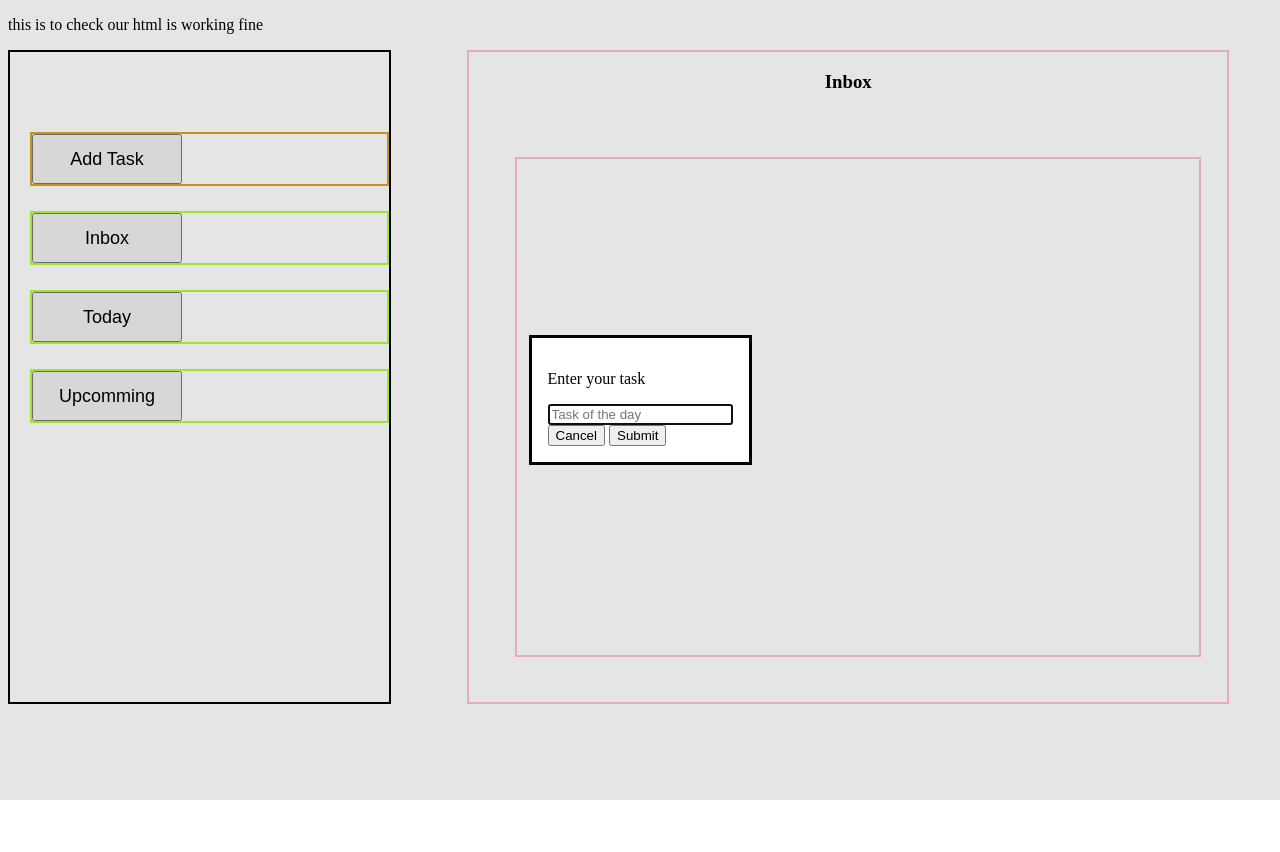
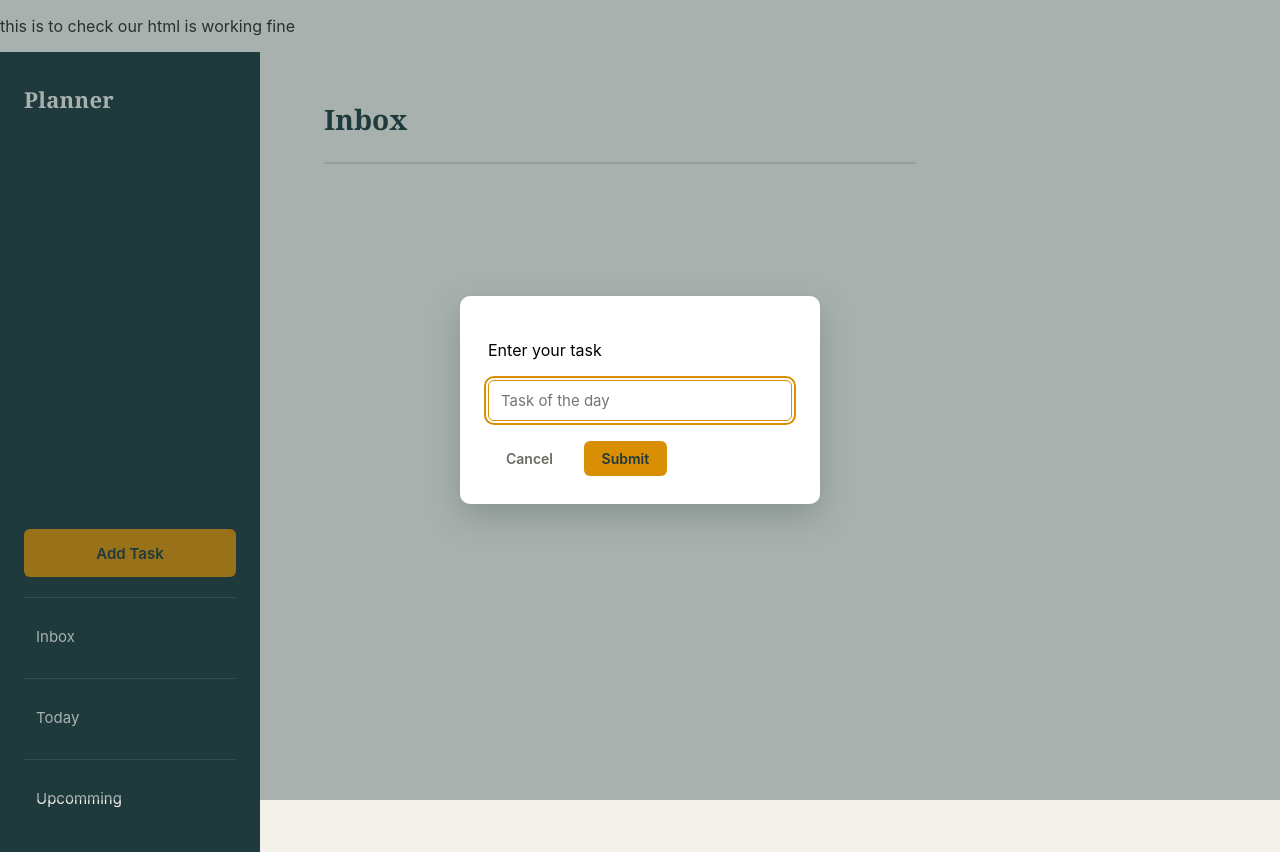
Before and after one commit to anas0888/DoWhatMatters, a website built with webpack: page src/template.html in a window 1280 px wide. Both pictures are taken after a click on the button "Add Task". Before the commit the page ends 800 px from the top, so only its background shows below. Built offline with nearby package versions, Linux system fonts and the light colour scheme.

Commit message:
design the entire page

```diff
--- a/src/style.css
+++ b/src/style.css
@@ -1,62 +1,329 @@
-.mainContainer{
+/* ---------------------------------------------------
+   Todo App — "Desk Planner" theme
+   Palette:
+   --ink:      #1F3A3D  (deep teal — sidebar, headings)
+   --paper:    #F3F1EA  (warm paper — main surface)
+   --paper-2:  #FFFFFF  (task rows)
+   --line:     #D8D3C4  (rules / dividers)
+   --amber:    #D98E04  (single accent — actions)
+   --text:     #2B2B26  (body text)
+   --text-soft:#6B6A60  (secondary text)
+--------------------------------------------------- */
+
+* {
+    box-sizing: border-box;
+}
+
+body {
+    margin: 0;
+    font-family: "Inter", "Segoe UI", system-ui, sans-serif;
+    background: var(--paper, #F3F1EA);
+    color: var(--text, #2B2B26);
+}
+
+/* Layout */
+
+.mainContainer {
     display: flex;
+    min-height: 100vh;
+}
 
-}
-.sideBar{
-    border: 2px solid black;
-    height: 650px;
-    width:30%;
-}
-.optionContainer{
-    border: 2px solid greenyellow;
-    margin-left: 20px;
-    margin-top: 25px;
-
-}
-.optionsBtn{
-width: 150px;
-height: 50px;
-font-size:18px;
-transition: background-color 1s ease, transform 0.2s ease;
-}
-.optionsBtn:hover{
-    background-color: black;
-    color: aliceblue;
-}
-.inboxMain{
-  border : 2px solid pink;
-  width : 60%;
-  margin-left: 6%;
+.sideBar {
+    background: var(--ink, #1F3A3D);
+    color: #F3F1EA;
+    height: auto;
+    min-height: 100vh;
+    width: 260px;
+    flex-shrink: 0;
+    border: none;
+    padding: 32px 24px;
     display: flex;
     flex-direction: column;
-  text-align: center;
 }
 
-.taskContainer{
-     border : 2px solid pink;
-  width : 90%;
-  height: 90%;
-  margin: 6%;
+.sideBar::before {
+    content: "Planner";
+    font-family: "Fraunces", Georgia, serif;
+    font-size: 22px;
+    font-weight: 600;
+    letter-spacing: 0.01em;
+    color: #F3F1EA;
+    display: block;
+    margin-bottom: 40px;
+}
+
+.optionContainer {
+    border: none;
+    border-top: 1px solid rgba(243, 241, 234, 0.15);
+    margin-left: 0;
+    margin-top: 20px;
+    padding-top: 16px;
+    display: flex;
+    flex-direction: column;
+    gap: 8px;
+}
+
+.optionsBtn {
+    width: 100%;
+    height: 44px;
+    font-size: 15px;
+    font-family: inherit;
+    text-align: left;
+    padding: 0 12px;
+    background: transparent;
+    color: #F3F1EA;
+    border: none;
+    border-radius: 6px;
+    cursor: pointer;
+    transition: background-color 0.2s ease;
+}
+
+.optionsBtn:hover {
+    background-color: rgba(243, 241, 234, 0.12);
+    color: #F3F1EA;
+    transform: none;
+}
+
+.addTask {
+    margin-left: 0;
+    margin-top: auto;
+    border: none;
+}
+
+.addTaskBtn {
+    width: 100%;
+    height: 48px;
+    font-size: 15px;
+    font-weight: 600;
+    font-family: inherit;
+    background: var(--amber, #D98E04);
+    color: #1F3A3D;
+    border: none;
+    border-radius: 6px;
+    cursor: pointer;
+    transition: background-color 0.2s ease, transform 0.15s ease;
+}
+
+.addTaskBtn:hover {
+    background-color: #C27F03;
+    color: #ffffff;
+    transform: translateY(-1px);
+}
+
+.addTaskBtn:active {
+    transform: translateY(0);
+}
+
+/* Main content */
+
+.inboxMain {
+    border: none;
+    width: auto;
+    flex: 1;
+    margin-left: 0;
+    padding: 48px 64px;
     display: flex;
     flex-direction: column;
     text-align: left;
-  flex-wrap: wrap;
+    max-width: 720px;
 }
-.addTaskBtn{
-width: 150px;
-height: 50px;
-font-size:18px;
-transition: background-color 1s ease, transform 0.2s ease;
+
+.inboxMain h3 {
+    font-family: "Fraunces", Georgia, serif;
+    font-size: 28px;
+    font-weight: 600;
+    color: var(--ink, #1F3A3D);
+    margin: 0 0 24px 0;
 }
-.addTaskBtn:hover{
-    background-color: rgb(139, 209, 139);
-    color:aliceblue
+
+.taskContainer {
+    border: none;
+    width: 100%;
+    height: auto;
+    margin: 0;
+    display: flex;
+    flex-direction: column;
+    text-align: left;
+    flex-wrap: nowrap;
+    gap: 1px;
+    background: var(--line, #D8D3C4);
+    border: 1px solid var(--line, #D8D3C4);
+    border-radius: 8px;
+    overflow: hidden;
 }
-.addTask{
-    margin-left: 20px;
-    margin-top: 80px;
-    border : 2px solid goldenrod
+
+.taskContainer:empty {
+    padding: 40px 24px;
+    background: var(--paper-2, #FFFFFF);
+    color: var(--text-soft, #6B6A60);
+    text-align: center;
+    font-size: 14px;
 }
-.completed{
+
+.taskContainer:empty::before {
+    content: "No tasks yet. Add one to get started.";
+}
+
+/* Individual task rows (plain divs created in JS) */
+
+.taskContainer > div {
+    display: flex;
+    align-items: center;
+    justify-content: space-between;
+    gap: 16px;
+    background: var(--paper-2, #FFFFFF);
+    padding: 14px 20px;
+}
+
+.taskContainer > div > span {
+    font-size: 15px;
+    color: var(--text, #2B2B26);
+    word-break: break-word;
+}
+
+.taskContainer > div > button {
+    flex-shrink: 0;
+    font-family: inherit;
+    font-size: 13px;
+    font-weight: 600;
+    padding: 6px 14px;
+    background: transparent;
+    color: var(--ink, #1F3A3D);
+    border: 1.5px solid var(--ink, #1F3A3D);
+    border-radius: 5px;
+    cursor: pointer;
+    transition: background-color 0.2s ease, color 0.2s ease;
+}
+
+.taskContainer > div > button:hover {
+    background-color: var(--ink, #1F3A3D);
+    color: #F3F1EA;
+}
+
+.completed {
     text-decoration: line-through;
+    color: var(--text-soft, #6B6A60);
 }
+
+/* Dialog (created in addTask.js: #taskDialog, #userInput, #cancelBtn, #submitBtn) */
+
+dialog {
+    border: none;
+    border-radius: 10px;
+    padding: 28px;
+    width: 360px;
+    max-width: 90vw;
+    box-shadow: 0 12px 32px rgba(31, 58, 61, 0.25);
+    animation: rise-in 0.2s ease-out;
+}
+
+dialog::backdrop {
+    background: rgba(31, 58, 61, 0.35);
+}
+
+@keyframes rise-in {
+    from {
+        opacity: 0;
+        transform: translateY(12px);
+    }
+    to {
+        opacity: 1;
+        transform: translateY(0);
+    }
+}
+
+#userInput {
+    width: 100%;
+    font-family: inherit;
+    font-size: 15px;
+    padding: 10px 12px;
+    margin-top: 4px;
+    border: 1.5px solid var(--line, #D8D3C4);
+    border-radius: 6px;
+    color: var(--text, #2B2B26);
+}
+
+#userInput:focus {
+    outline: none;
+    border-color: var(--amber, #D98E04);
+}
+
+#cancelBtn,
+#submitBtn {
+    font-family: inherit;
+    font-size: 14px;
+    font-weight: 600;
+    padding: 9px 18px;
+    border-radius: 6px;
+    cursor: pointer;
+    margin-top: 20px;
+    margin-right: 8px;
+    border: none;
+}
+
+#cancelBtn {
+    background: transparent;
+    color: var(--text-soft, #6B6A60);
+}
+
+#cancelBtn:hover {
+    color: var(--text, #2B2B26);
+}
+
+#submitBtn {
+    background: var(--amber, #D98E04);
+    color: #1F3A3D;
+}
+
+#submitBtn:hover {
+    background-color: #C27F03;
+    color: #ffffff;
+}
+
+/* Accessibility */
+
+button:focus-visible,
+#userInput:focus-visible {
+    outline: 2px solid var(--amber, #D98E04);
+    outline-offset: 2px;
+}
+
+@media (prefers-reduced-motion: reduce) {
+    * {
+        animation: none !important;
+        transition: none !important;
+    }
+}
+
+/* Responsive */
+
+@media (max-width: 700px) {
+    .mainContainer {
+        flex-direction: column;
+    }
+
+    .sideBar {
+        width: 100%;
+        min-height: auto;
+        flex-direction: row;
+        align-items: center;
+        justify-content: space-between;
+        padding: 16px 24px;
+    }
+
+    .sideBar::before {
+        margin-bottom: 0;
+    }
+
+    .optionContainer {
+        display: none;
+    }
+
+    .addTask {
+        margin-top: 0;
+    }
+
+    .inboxMain {
+        padding: 32px 24px;
+    }
+}
```
Lines whose indentation alone changed are shown as unchanged.
